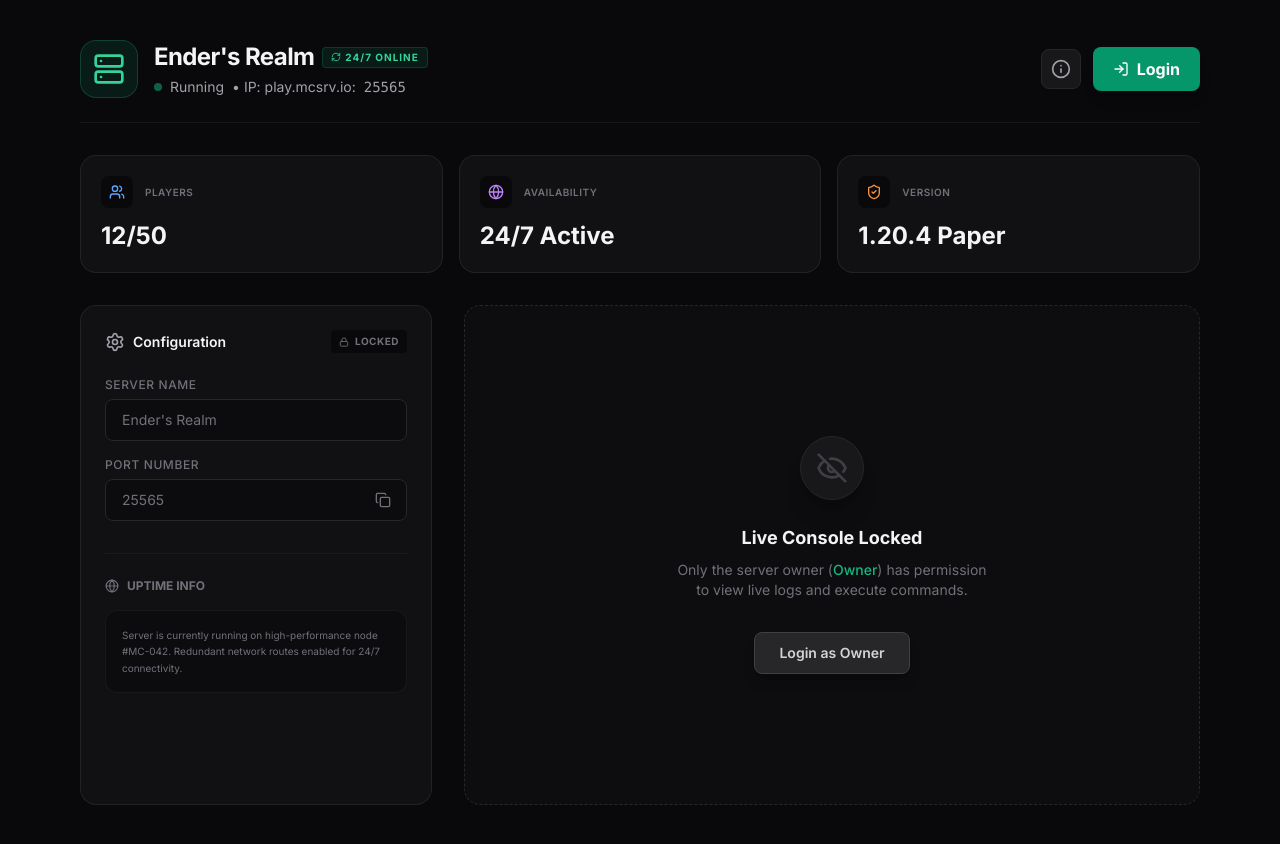
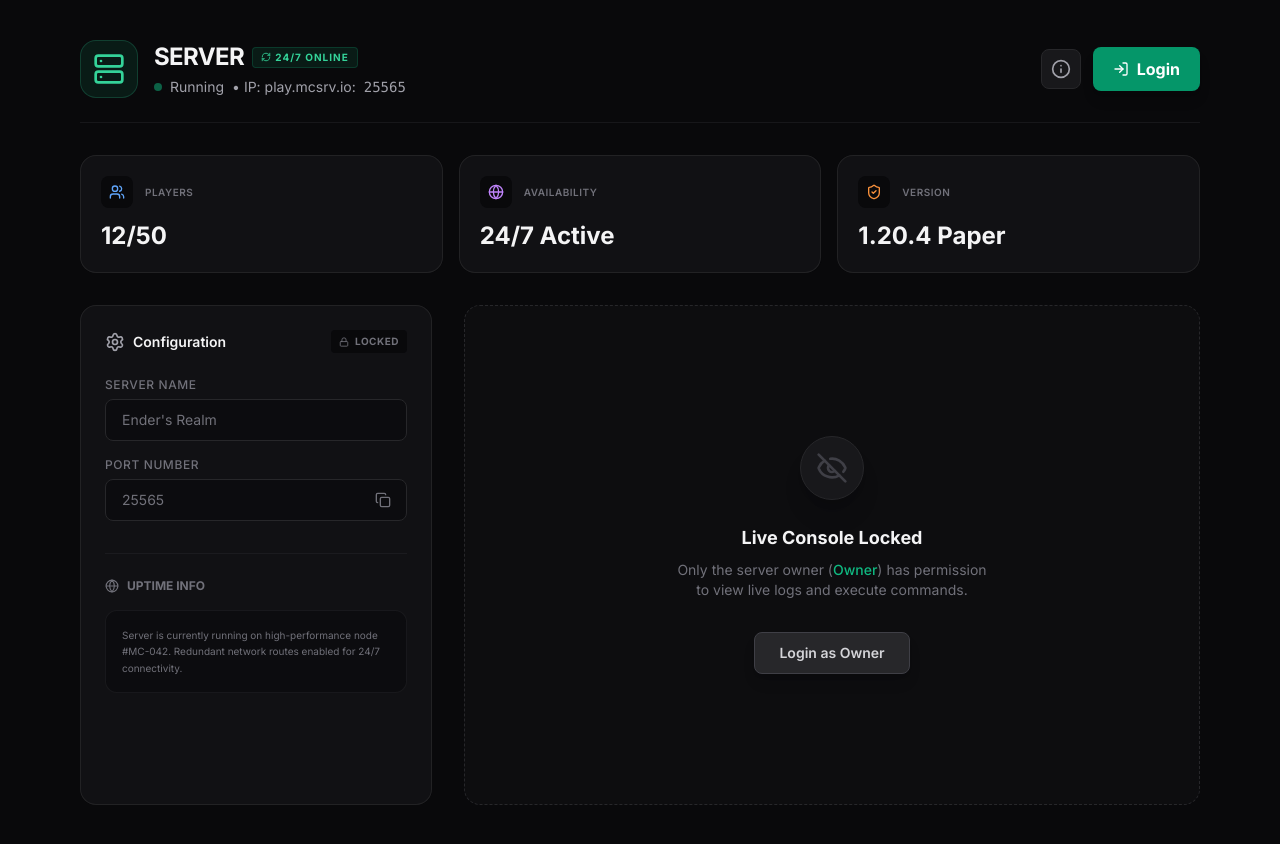
Before and after one commit to mengheng3638339-bot/Minecraft-Server, a plain HTML site: page New folder/index.html in a window 1280 px wide. Drawn offline with nearby package versions, Linux system fonts and the light colour scheme.

Commit message:
Update index.html

```diff
--- a/New folder/index.html
+++ b/New folder/index.html
@@ -119,7 +119,7 @@
                 </div>
                 <div>
                     <div class="flex flex-wrap items-center gap-2">
-                        <h1 id="headerServerName" class="text-2xl font-bold tracking-tight">Ender's Realm</h1>
+                        <h1 id="headerServerName" class="text-2xl font-bold tracking-tight">SERVER</h1>
                         <span class="px-2 py-0.5 bg-emerald-500/10 text-emerald-400 border border-emerald-500/20 rounded text-[10px] font-bold uppercase tracking-widest flex items-center gap-1">
                             <i data-lucide="refresh-cw" class="w-2.5 h-2.5 animate-spin"></i> 24/7 Online
                         </span>
```
